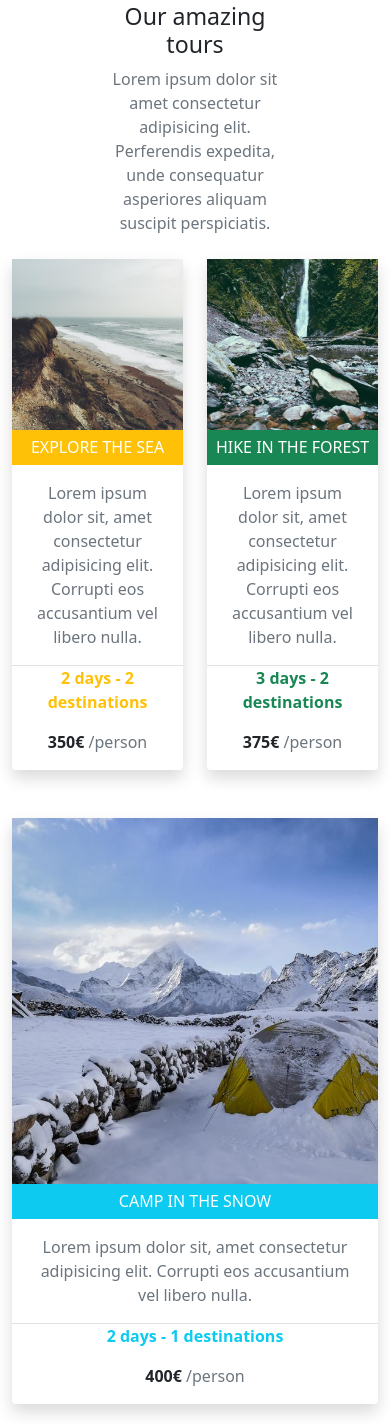
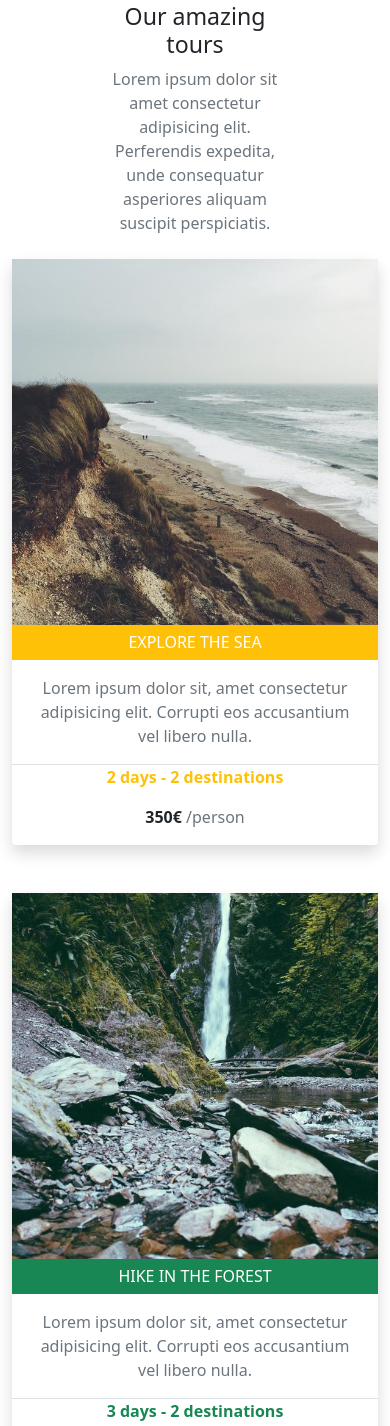
Before and after one commit to Sowwtky/bootstrap-travel-agency, a plain HTML site: page Bonus/index.html in a window 390 px wide. Shown: the part 21-1447 px from the top of the page. Drawn offline with nearby package versions, Linux system fonts and the light colour scheme.

Commit message:
bonus-esercizio completo

```diff
--- a/Bonus/index.html
+++ b/Bonus/index.html
@@ -8,7 +8,7 @@
     <!-- Bootstrap CSS -->
     <link href="https://cdn.jsdelivr.net/npm/bootstrap@5.1.3/dist/css/bootstrap.min.css" rel="stylesheet" integrity="sha384-1BmE4kWBq78iYhFldvKuhfTAU6auU8tT94WrHftjDbrCEXSU1oBoqyl2QvZ6jIW3" crossorigin="anonymous">
 
-    <title>Bootstrap Travel Agency</title>
+    <title>Bonus Bootstrap Travel Agency</title>
   </head>
 
   <body>
@@ -26,7 +26,7 @@
         <main>
             <div class="container mb-5">
                 <div class="row">
-                    <div class="col">
+                    <div class="col-xl-4 col-md-6">
                         <div class="shadow rounded mb-5">
                             <div>
                                 <img class= "img-fluid" src="img/1.jpg" alt="Sea">
@@ -55,7 +55,7 @@
                             </div>
                         </div>
                     </div>
-                    <div class="col">
+                    <div class="col-xl-4 col-md-6">
                         <div class= "shadow mb-5 rounded">
                             <div>
                                 <img class= "img-fluid" src="img/2.jpg" alt="Forest">
@@ -84,7 +84,7 @@
                             </div>
                         </div>
                     </div>
-                    <div class="col">
+                    <div class="col-xl-4 col-md-6">
                         <div class="shadow mg-5 rounded">
                             <div>
                                 <img class= "img-fluid" src="img/3.jpg" alt="Snow">
```
